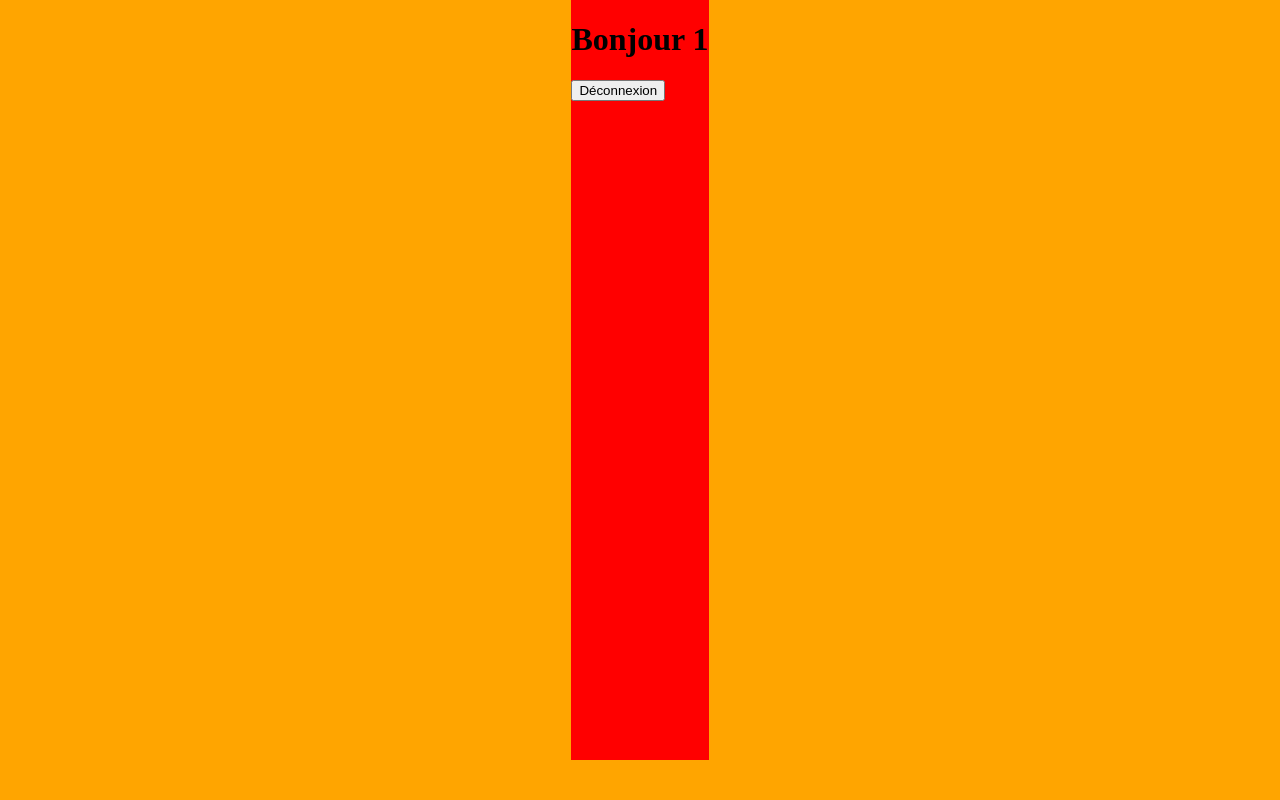
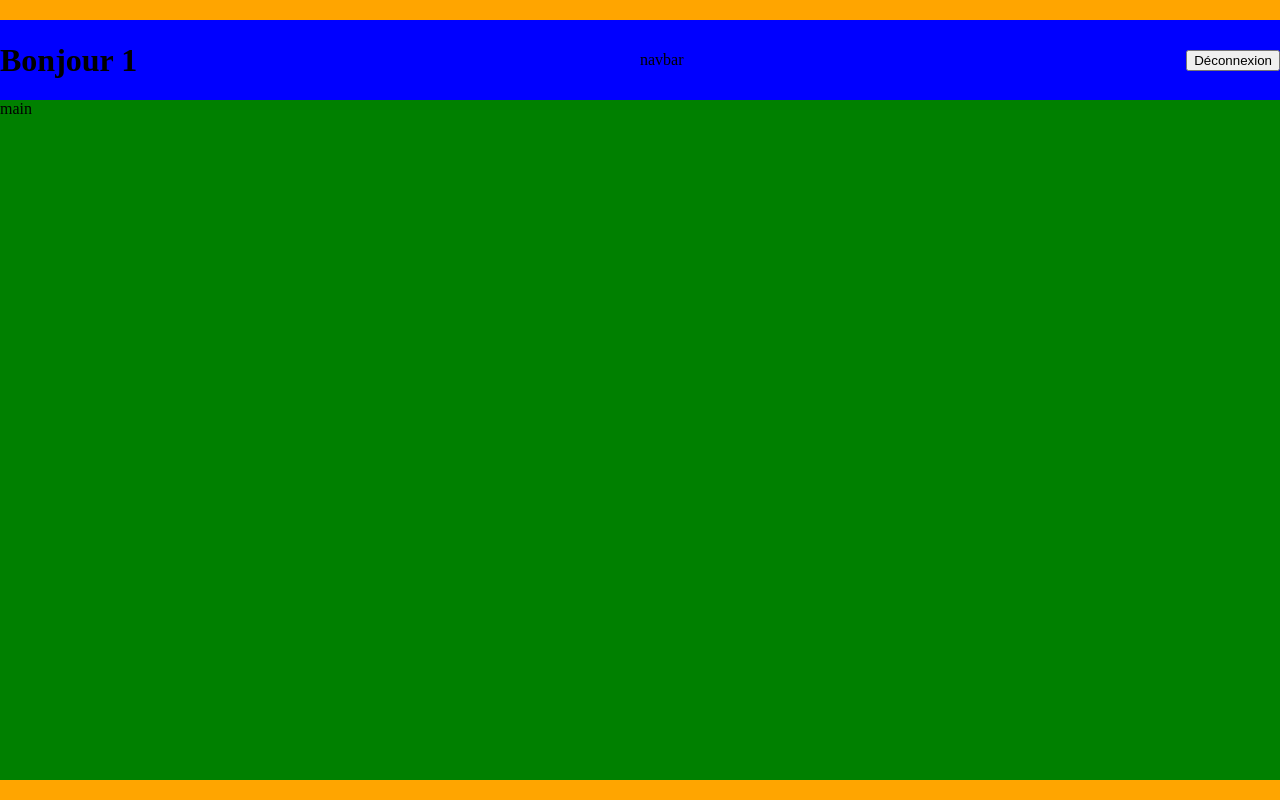
Before and after one commit to karimLamari/crazy-burger, a React (Vite) app: page /order/1 in a window 1280 px wide. Built offline with nearby package versions, Linux system fonts and the light colour scheme.

Commit message:
F04: Add navbar and main sections

```diff
--- a/src/Components/Pages/order/OrderPage.jsx
+++ b/src/Components/Pages/order/OrderPage.jsx
@@ -8,11 +8,17 @@
   return (
     <OrderPageStyled>
       <div className="container">
+        <div className="navbar">
         <h1>Bonjour {username}</h1>
+          navbar
         <Link to="/">
           <button>Déconnexion</button>
         </Link>
 
+        </div>
+        <div className="main">
+          main
+        </div>
       </div>
     </OrderPageStyled>
   );
@@ -24,12 +30,35 @@
   background-color:orange;
   height:100vh;
   display:flex;
+  flex-direction:column;
   justify-content:center;
   align-items;center;
 
+
+
   .container{
     background:red;
-  height:95vh}
+    height:95vh;
     max-width:1400px;
+    display:flex;
+    flex-direction:column;
+
+
+    .navbar{
+      height:10vh;
+      width:100%;
+      background:blue;
+      display:flex;
+      justify-content:space-between;
+      align-items:center;
+    }
+    .main{
+      width:100%;
+      background:green;
+      flex:1;
+
+    }
+
+
     }
 `
--- a/src/index.css
+++ b/src/index.css
@@ -1,4 +1,4 @@
 html, body, #root {
-    margin:0;
-    padding:0;
+    max-width: 1400px;
+  margin: 0 auto;
 }
```
Lines whose indentation alone changed are shown as unchanged.
